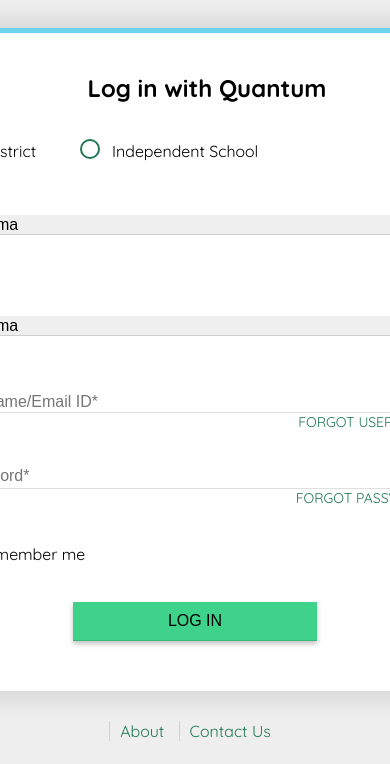
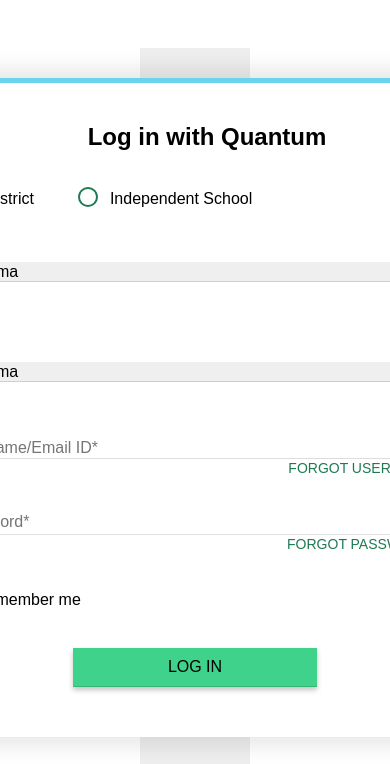
Before and after one commit to IshaanArora21/zeustraining, a plain HTML site: page Day 4/login.html in a window 390 px wide. Shown: the part 62-826 px from the top of the page. Drawn offline with Linux system fonts and the light colour scheme.

Commit message:
Update login.css

```diff
--- a/Day 4/login.css
+++ b/Day 4/login.css
@@ -157,3 +157,8 @@ body {
 .footer .company{
     font-weight: bold;
 }
+ @media screen and (max-width: 1000px) {
+  .container{
+      margin: 50px 140px auto 140px;
+  }
+}
```
